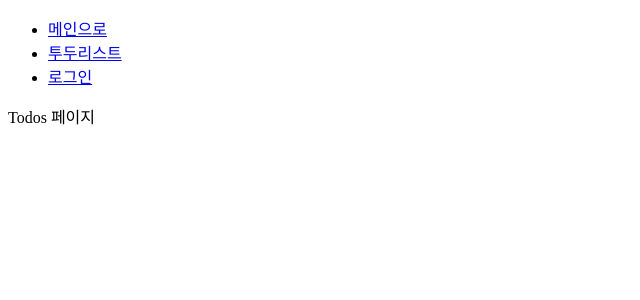
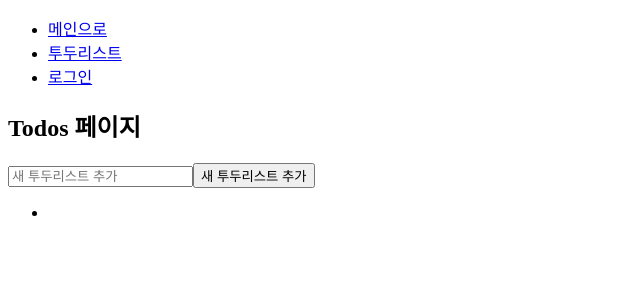
Before and after one commit to somn45/next-todo-chart, a Next.js app: page /todos in a window 1280 px wide. Shown: the top 300 px of the page, without its empty margins (0-640 px from the left). Built offline with nearby package versions, Linux system fonts and the light colour scheme; no server answers.

Commit message:
feat : Todos 컴포넌트에 투두를 추가할 수 있는 Form 및 서버 액션 추가

```diff
--- /dev/null
+++ b/src/actions/addTodo.ts
@@ -0,0 +1,48 @@
+"use server";
+
+import { connectDB } from "@/libs/database";
+import { ObjectId } from "mongodb";
+import { cookies, headers } from "next/headers";
+
+interface AccessTokenPayload {
+  sub: string;
+}
+
+interface TodoQuery {
+  userid: string;
+  content: string;
+}
+
+interface TodosQuery {
+  author: string;
+  todos: ObjectId[];
+}
+
+export const addTodo = async (
+  prevState: { newTodo: string },
+  formData: FormData,
+) => {
+  const newTodo = formData.get("newTodo") as string;
+  const cookieStore = await cookies();
+  const accessToken = cookieStore.get("atk");
+  if (!accessToken) return { newTodo: "" };
+  const { sub: userid }: AccessTokenPayload = JSON.parse(
+    atob(accessToken.value.split(".")[1]),
+  );
+
+  const db = (await connectDB).db("next-todo-chart-cluster");
+  const todo = await db
+    .collection<TodoQuery>("todo")
+    .insertOne({ userid, content: newTodo });
+  console.log(todo);
+  if (!todo) return { newTodo: "" };
+  await db
+    .collection<TodosQuery>("todos")
+    .findOneAndUpdate(
+      { author: userid },
+      { $push: { todos: todo.insertedId } },
+      { upsert: true },
+    );
+  console.log(todo);
+  return { newTodo: newTodo };
+};
--- /dev/null
+++ b/src/app/(private)/todos/Form.tsx
@@ -0,0 +1,22 @@
+interface FormState {
+  newTodo: string;
+}
+
+interface FormProps {
+  serverAction: (payload: FormData) => void;
+  initialState: FormState;
+}
+
+export default function TodosForm({ serverAction }: FormProps) {
+  return (
+    <form action={serverAction}>
+      <input
+        type="text"
+        placeholder="새 투두리스트 추가"
+        name="newTodo"
+        aria-label="새 투두리스트"
+      />
+      <button type="submit">새 투두리스트 추가</button>
+    </form>
+  );
+}
--- a/src/app/(private)/todos/page.tsx
+++ b/src/app/(private)/todos/page.tsx
@@ -1,3 +1,18 @@
-export default async function Todos() {
-  return <section>Todos 페이지</section>;
+"use client";
+
+import { addTodo } from "@/actions/addTodo";
+import { useActionState } from "react";
+import TodosForm from "./Form";
+
+export default function Todos() {
+  const [state, formAction] = useActionState(addTodo, { newTodo: "" });
+  return (
+    <section>
+      <h2>Todos 페이지</h2>
+      <TodosForm serverAction={formAction} initialState={state} />
+      <ul>
+        <li>{state.newTodo}</li>
+      </ul>
+    </section>
+  );
 }
```
